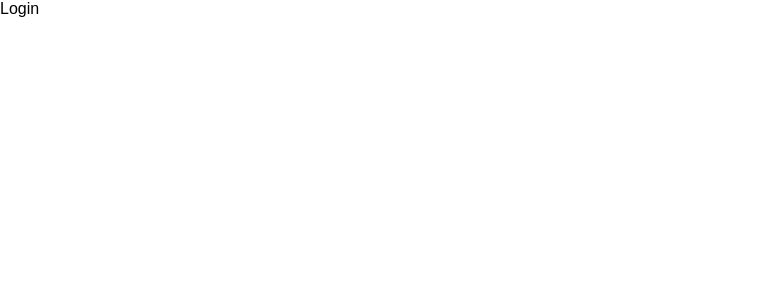
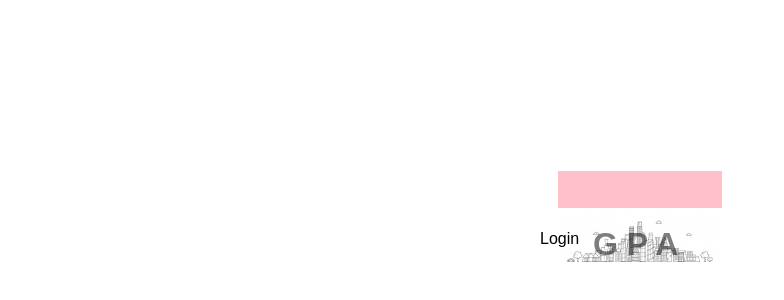
Before and after one commit to OliverioJunior/gpaengenharia, a React (Vite) app: page /LoginOrSingIn in a window 1280 px wide. Shown: the top 300 px of the page, without its empty margins (0-784 px from the left). Built offline with nearby package versions, Linux system fonts and the light colour scheme.

Commit message:
Criar login

```diff
--- a/src/components/Header/index.tsx
+++ b/src/components/Header/index.tsx
@@ -24,7 +24,7 @@ export const Header: React.FC = () => {
           <a href="#contato"> Contato </a>
         </li>
         <li>
-          <a href="#contato"> Entre ou Cadastre-se </a>
+          <a href="/LoginOrSingIn"> Entre ou Cadastre-se </a>
         </li>
       </List>
     </StyledHeader>
--- a/src/pages/LoginOrSingIn/index.tsx
+++ b/src/pages/LoginOrSingIn/index.tsx
@@ -1,8 +1,13 @@
-import { Container, Form } from './styles';
-
+import { Container, Form, Logo } from './styles';
+import logo from '../../assets/logo.png';
 export const LoginOrSingIn: React.FC = () => {
   return (
     <Container>
+      <Logo>
+        <h1>G P A</h1>
+        <img src={logo} alt="logo" />
+      </Logo>
+
       <Form>Login</Form>
     </Container>
   );
--- a/src/pages/LoginOrSingIn/styles.ts
+++ b/src/pages/LoginOrSingIn/styles.ts
@@ -1,5 +1,27 @@
 import styled from 'styled-components';
 
-export const Container = styled.div``;
+export const Container = styled.div`
+  height: 100vh;
+  display: flex;
+  flex: 1;
+  flex-direction: column;
+  align-items: center;
+  justify-content: center;
+`;
 
-export const Form = styled.form``;
+export const Form = styled.form`
+  width: 200px;
+  height: 400px;
+`;
+
+export const Logo = styled.div`
+  width: 164px;
+  height: 59px;
+  background-color: pink;
+  h1 {
+    position: relative;
+    top: 55px;
+    left: 35px;
+    opacity: 0.5;
+  }
+`;
```
